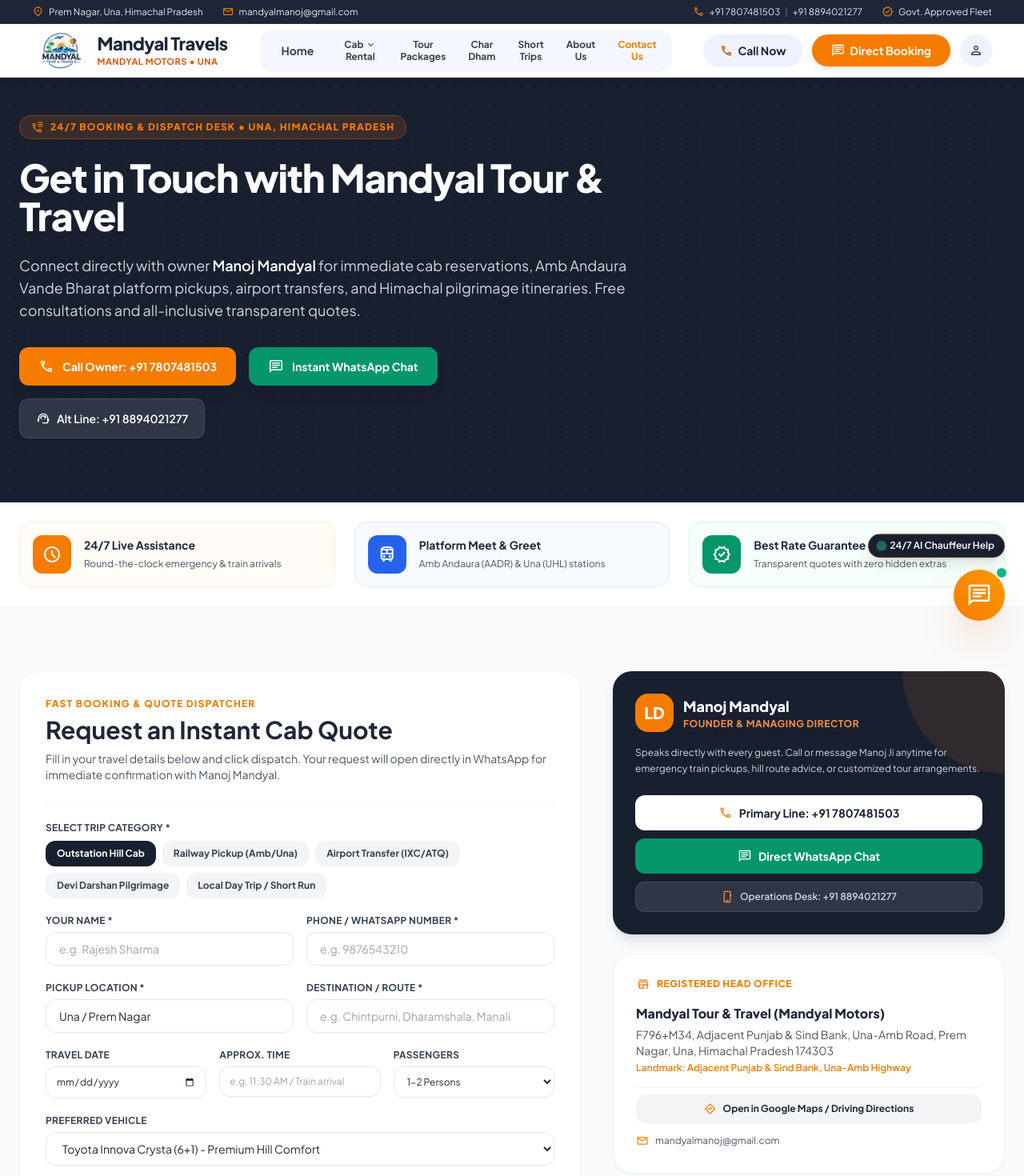
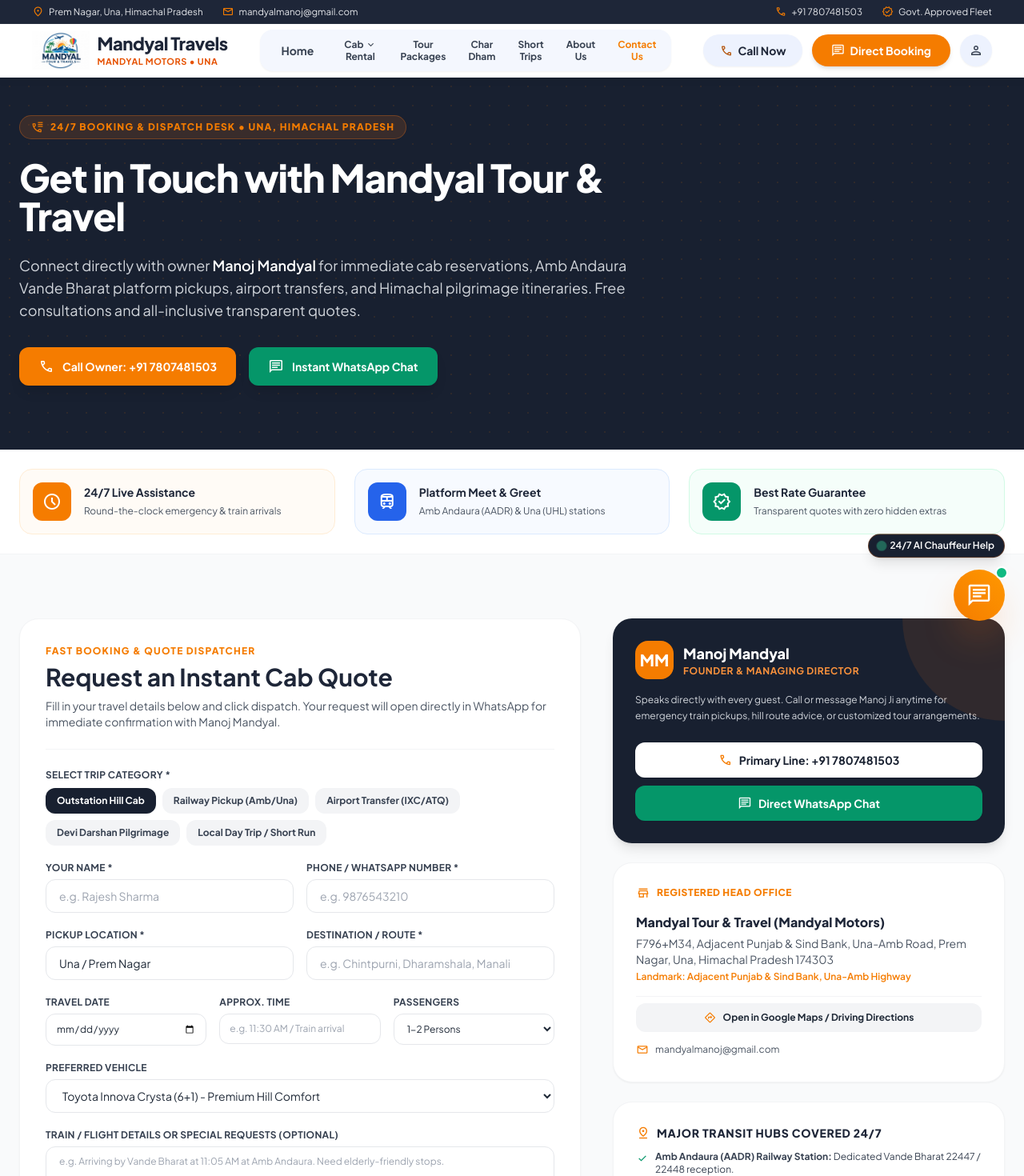
Before and after one commit to Rajan1129/DuttaTour-Travels, a React (Vite) app in the folder client/: page /contact in a window 1280 px wide. Shown: the top 1470 px of the page at 80% size. Built offline with nearby package versions, Linux system fonts and the light colour scheme.

Commit message:
Remove old phone number +91 8894021277 completely from codebase

```diff
--- a/client/src/components/Header.jsx
+++ b/client/src/components/Header.jsx
@@ -48,10 +48,6 @@ export default function Header() {
               <span className="material-symbols-outlined text-[15px] text-[#f57c00]">call</span>
               <a href={`tel:${business.phonesTel[0]}`} className="hover:text-[#f57c00] transition-colors">
                 {business.phones[0]}
-              </a>
-              <span className="text-gray-500">|</span>
-              <a href={`tel:${business.phonesTel[1]}`} className="hover:text-[#f57c00] transition-colors">
-                {business.phones[1]}
               </a>
             </div>
             <div className="flex items-center gap-1.5 text-gray-200">
--- a/client/src/data/business.js
+++ b/client/src/data/business.js
@@ -46,8 +46,8 @@ export const defaultBusiness = {
     fullAddress:
       "F796+M34, Adjacent Punjab & Sind Bank, Una-Amb Road, Prem Nagar, Una, Himachal Pradesh 174303",
   },
-  phones: ["+91 7807481503", "+91 8894021277"],
-  phonesTel: ["+917807481503", "+918894021277"],
+  phones: ["+91 7807481503"],
+  phonesTel: ["+917807481503"],
   whatsappNumber: "917807481503",
   email: "mandyalmanoj@gmail.com",
   siteUrl: "https://www.mandyaltourtravel.com",
--- a/client/src/data/chatbotKnowledge.js
+++ b/client/src/data/chatbotKnowledge.js
@@ -7,7 +7,6 @@ export const BOT_AVATAR = "/logo.png";
 export const BOT_NAME = "Mandyal Chauffeur Desk AI";
 export const OWNER_NAME = "Manoj Mandyal";
 export const PRIMARY_PHONE = business?.phones?.[0] || "+91 7807481503";
-export const SECONDARY_PHONE = business?.phones?.[1] || "+91 8894021277";
 export const WHATSAPP_NUMBER = business?.whatsappNumber || "917807481503";
 
 export const QUICK_SUGGESTIONS = [
@@ -326,8 +325,7 @@ Embark on the revered pilgrimage to Devbhoomi Uttarakhand starting comfortably f
 • **Founder & Managing Director:** **Mr. Manoj Mandyal**
 • **Office Address:** Prem Nagar, Una - Amb Road, Una, Himachal Pradesh - 174303 (Adjacent to Punjab & Sind Bank)
 • **Direct Phone Numbers:**
-  - Primary: **${PRIMARY_PHONE}**
-  - Secondary: **${SECONDARY_PHONE}**
+  - Call / Hotline: **${PRIMARY_PHONE}**
   - WhatsApp: **+91 78074 81503**
 • **Operating Hours:** 24 Hours / 7 Days a week (Round-the-clock emergency dispatch)
 
@@ -504,7 +502,7 @@ export function searchKnowledgeBase(userQuery) {
 
 Because hill routes, temple darshan timings, and vehicle availability can vary depending on weather and group size, **Manoj Mandyal** (Founder & Managing Director) is ready to assist you right now with real-time route advice and an honest quote.
 
-📞 **Call Directly:** [${PRIMARY_PHONE}](tel:${PRIMARY_PHONE.replace(/\s+/g, "")}) or [${SECONDARY_PHONE}](tel:${SECONDARY_PHONE.replace(/\s+/g, "")})
+📞 **Call Directly:** [${PRIMARY_PHONE}](tel:${PRIMARY_PHONE.replace(/\s+/g, "")})
 💬 **Instant WhatsApp:** Click the button below to message Manoj Mandyal directly with your exact query.`,
     action: {
       type: "whatsapp",
--- a/client/src/pages/About.jsx
+++ b/client/src/pages/About.jsx
@@ -300,10 +300,6 @@ export default function About() {
                       <div className="flex flex-wrap gap-2 text-gray-800 font-semibold mt-0.5">
                         <a href={`tel:${business.phonesTel[0]}`} className="hover:text-[#f57c00]">
                           {business.phones[0]}
-                        </a>
-                        <span>|</span>
-                        <a href={`tel:${business.phonesTel[1]}`} className="hover:text-[#f57c00]">
-                          {business.phones[1]}
                         </a>
                       </div>
                     </div>
--- a/client/src/pages/Contact.jsx
+++ b/client/src/pages/Contact.jsx
@@ -147,14 +147,6 @@ export default function Contact() {
               >
                 <span className="material-symbols-outlined text-[20px]">chat</span>
                 <span>Instant WhatsApp Chat</span>
-              </a>
-
-              <a
-                href={`tel:${business.phonesTel[1]}`}
-                className="inline-flex items-center gap-2 px-5 py-3.5 rounded-xl bg-white/10 hover:bg-white/15 text-white font-semibold text-sm border border-white/10 transition-all"
-              >
-                <span className="material-symbols-outlined text-[18px]">support_agent</span>
-                <span>Alt Line: {business.phones[1]}</span>
               </a>
             </div>
           </div>
@@ -430,7 +422,7 @@ export default function Contact() {
 
                 <div className="flex items-center gap-3 mb-4">
                   <div className="w-12 h-12 rounded-2xl bg-[#f57c00] text-white flex items-center justify-center text-xl font-black">
-                    LD
+                    MM
                   </div>
                   <div>
                     <h3 className="font-extrabold text-lg text-white">Manoj Mandyal</h3>
@@ -462,14 +454,6 @@ export default function Contact() {
                   >
                     <span className="material-symbols-outlined text-[18px]">chat</span>
                     <span>Direct WhatsApp Chat</span>
-                  </a>
-
-                  <a
-                    href={`tel:${business.phonesTel[1]}`}
-                    className="w-full py-2.5 px-4 rounded-xl bg-white/10 hover:bg-white/15 text-gray-300 hover:text-white font-semibold text-xs flex items-center justify-center gap-2 transition-colors border border-white/10"
-                  >
-                    <span className="material-symbols-outlined text-[16px] text-orange-400">phone_iphone</span>
-                    <span>Operations Desk: {business.phones[1]}</span>
                   </a>
                 </div>
               </div>
--- a/client/src/pages/admin/AdminDashboard.jsx
+++ b/client/src/pages/admin/AdminDashboard.jsx
@@ -1146,7 +1146,7 @@ export default function AdminDashboard() {
                     </div>
                     <div>
                       <span className={`${c.textSecondary} block text-[11px]`}>Primary Contact:</span>
-                      <span className={c.textPrimary}>{businessData.phones[0]} &bull; {businessData.phones[1]}</span>
+                      <span className={c.textPrimary}>{businessData.phones[0]}</span>
                     </div>
                     <div>
                       <span className={`${c.textSecondary} block text-[11px]`}>WhatsApp Dispatch:</span>
```
